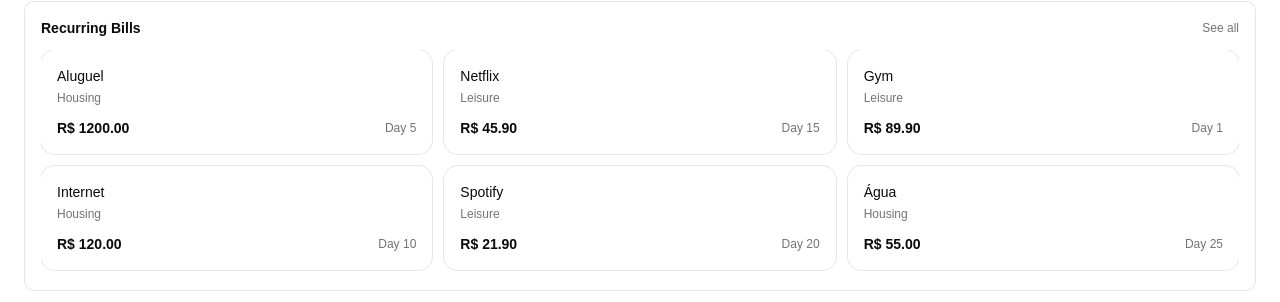
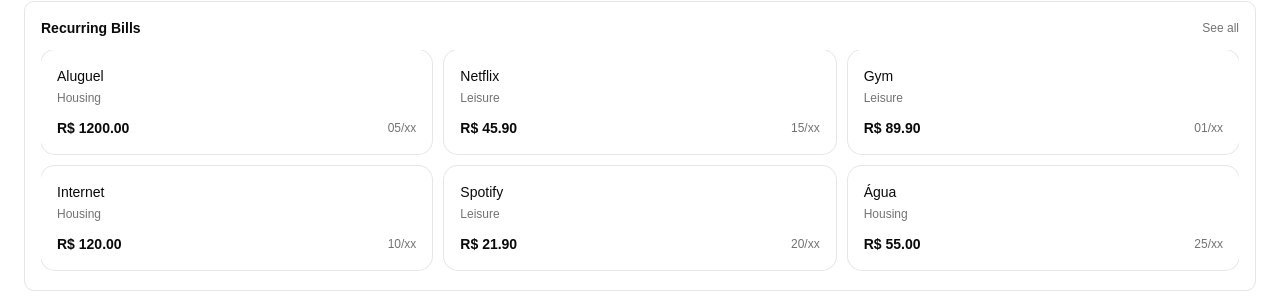
Before and after one commit to rafabcanedo/chronos-agent, a React (Vite) app in the folder chronos-web/: page /dashboard in a window 1280 px wide. Shown: the part 129-431 px from the top of the page. Built offline with nearby package versions, Linux system fonts and the light colour scheme.

Commit message:
feat: convert better days

```diff
--- a/chronos-web/src/components/dashboard/bill-card/index.tsx
+++ b/chronos-web/src/components/dashboard/bill-card/index.tsx
@@ -10,7 +10,7 @@ export function BillCard({ bill }: BillCardProps) {
         <p className="text-xs text-muted-foreground">{CATEGORY_LABELS[bill.category]}</p>
         <div className="flex items-center justify-between mt-2">
           <span className="text-sm font-semibold">R$ {bill.default_amount.toFixed(2)}</span>
-          <span className="text-xs text-muted-foreground">Day {bill.billing_day}</span>
+          <span className="text-xs text-muted-foreground">{String(bill.billing_day).padStart(2, '0')}/xx</span>
         </div>
       </CardContent>
     </Card>
```
